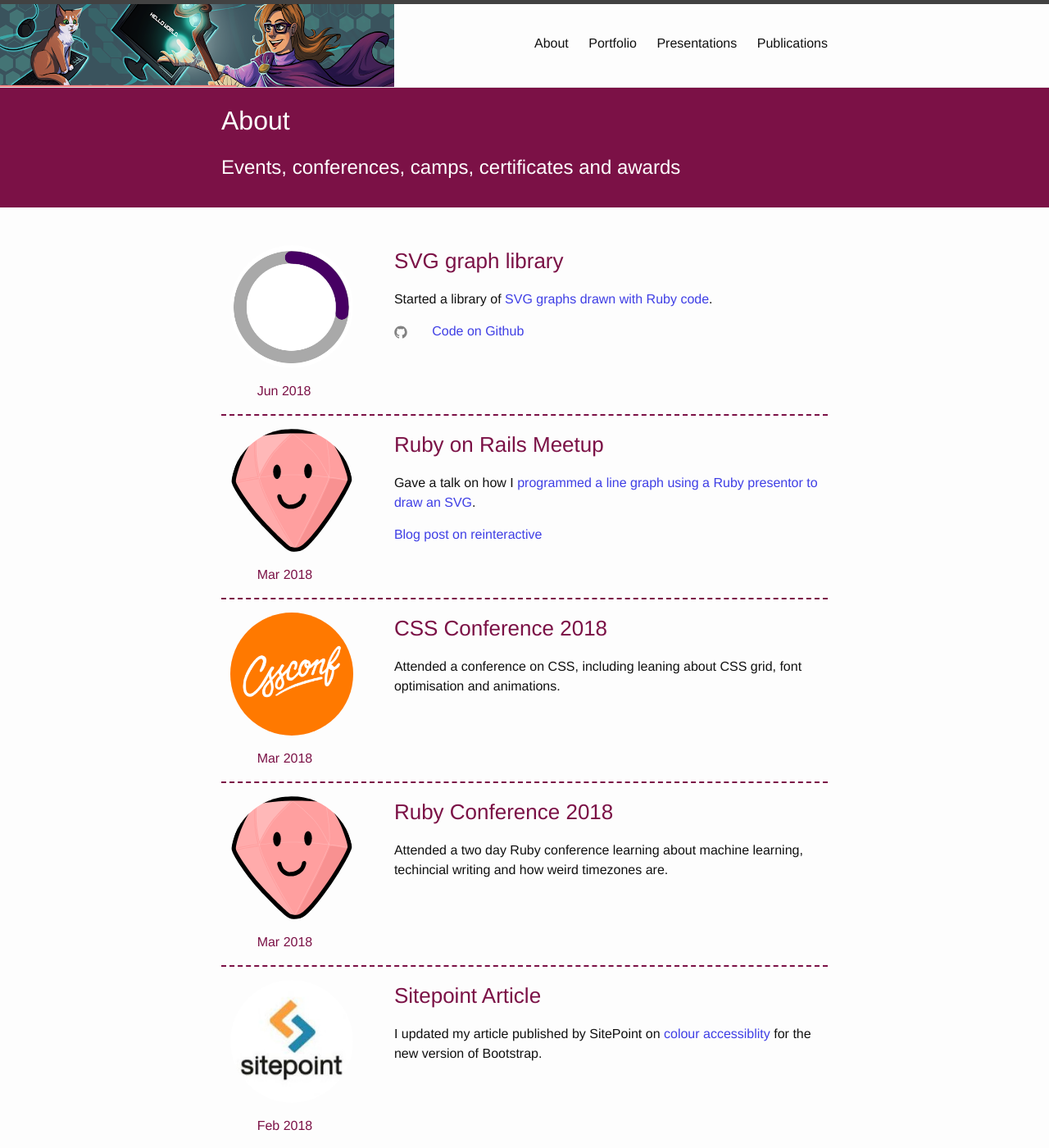
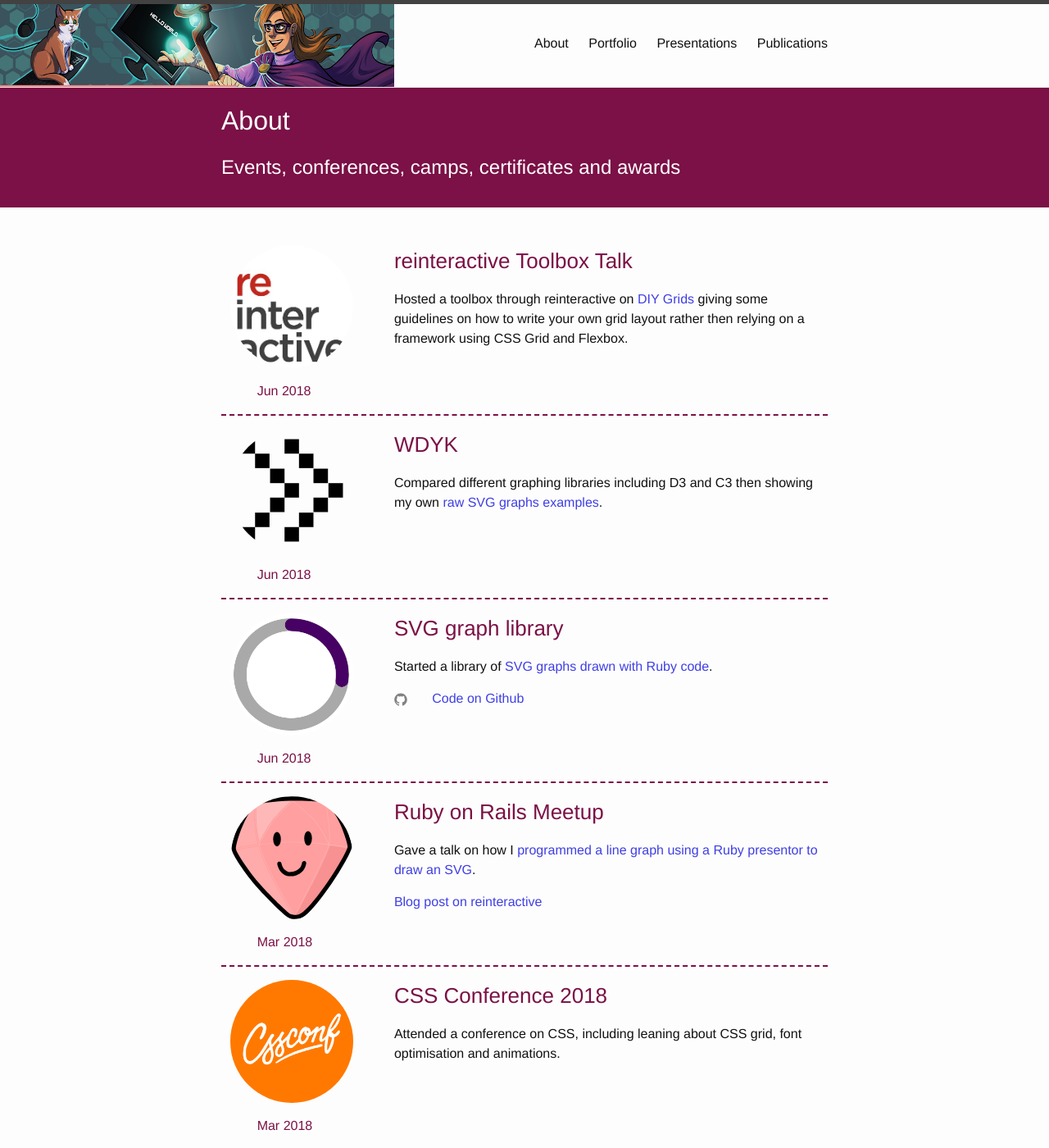
Before and after one commit to Rhiana/rhiana.github.io, a Jekyll site: the page built from about.md, in a window 1280 px wide and 1400 px high. Shown: the whole window at 82% size. Built offline with Jekyll 4.4.1, drawn with Linux system fonts in a browser that asks for light colours.

Commit message:
adding in wdyk talk and diy grid talk

```diff
--- a/about.md
+++ b/about.md
@@ -5,6 +5,29 @@ subtitle: Events, conferences, camps, certificates and awards
 permalink: /about/
 ---
 <div class="about-page wrapper">
+
+  <div class="grid">
+    <div class="icon">
+    <img src="/img/reinteractive-logo.jpg" alt="reinteractive">
+      <span>Jun 2018</span>
+    </div>
+    <div class="description">
+      <h3><a href="https://reinteractive.com/" target="_blank">reinteractive Toolbox Talk</a></h3>
+      <p>Hosted a toolbox through reinteractive on <a href="/presentations/#diy-grids">DIY Grids</a> giving some guidelines on how to write your own grid layout rather then relying on a framework using CSS Grid and Flexbox.</p>
+    </div>
+  </div>
+
+  <div class="grid">
+    <div class="icon">
+    <img src="/img/web_directions_logo.png" alt="What do you know event">
+      <span>Jun 2018</span>
+    </div>
+    <div class="description">
+      <h3><a href="http://webdirections.org/wdyk/" target="_blank">WDYK</a></h3>
+      <p>Compared different graphing libraries including D3 and C3 then showing my own <a href="/portfolio/#svg-graphs2018">raw SVG graphs examples</a>.</p>
+    </div>
+  </div>
+
   <div class="grid">
     <div class="icon">
     <img src="/img/graphs.png" alt="Circle graph">
@@ -62,7 +85,7 @@ permalink: /about/
       <p>I updated my article published by SitePoint on <a href="/publications/#site-point-2014">colour accessiblity</a> for the new version of Bootstrap.</p>
     </div>
   </div>
-    <div class="grid">
+  <div class="grid">
     <div class="icon">
     <img src="/img/reinteractive-logo.jpg" alt="reinteractive">
       <span>Jan 2018</span>
```
Also changed, not shown: presentations.md (+14 -0 lines), img/web_directions_logo.png (added).
